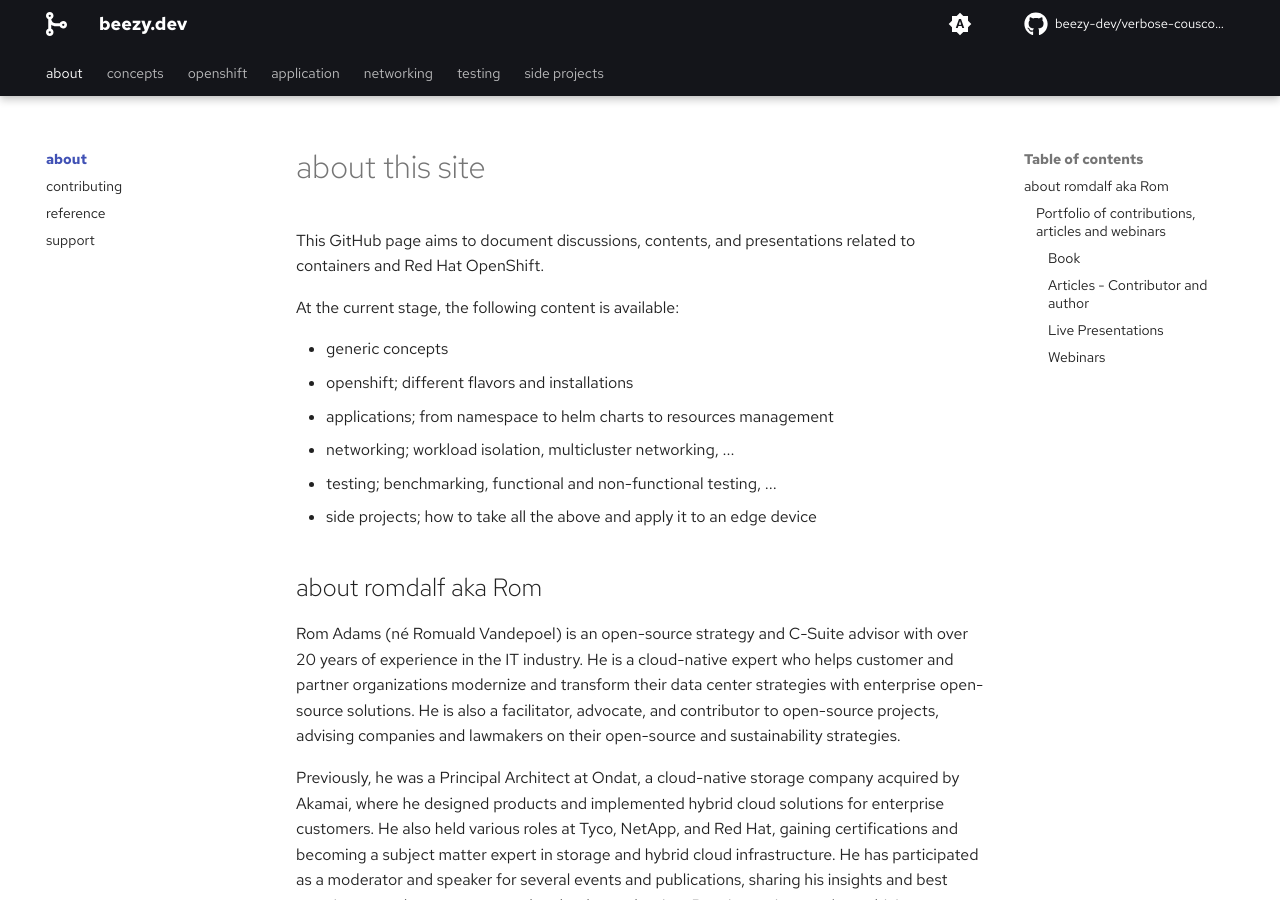
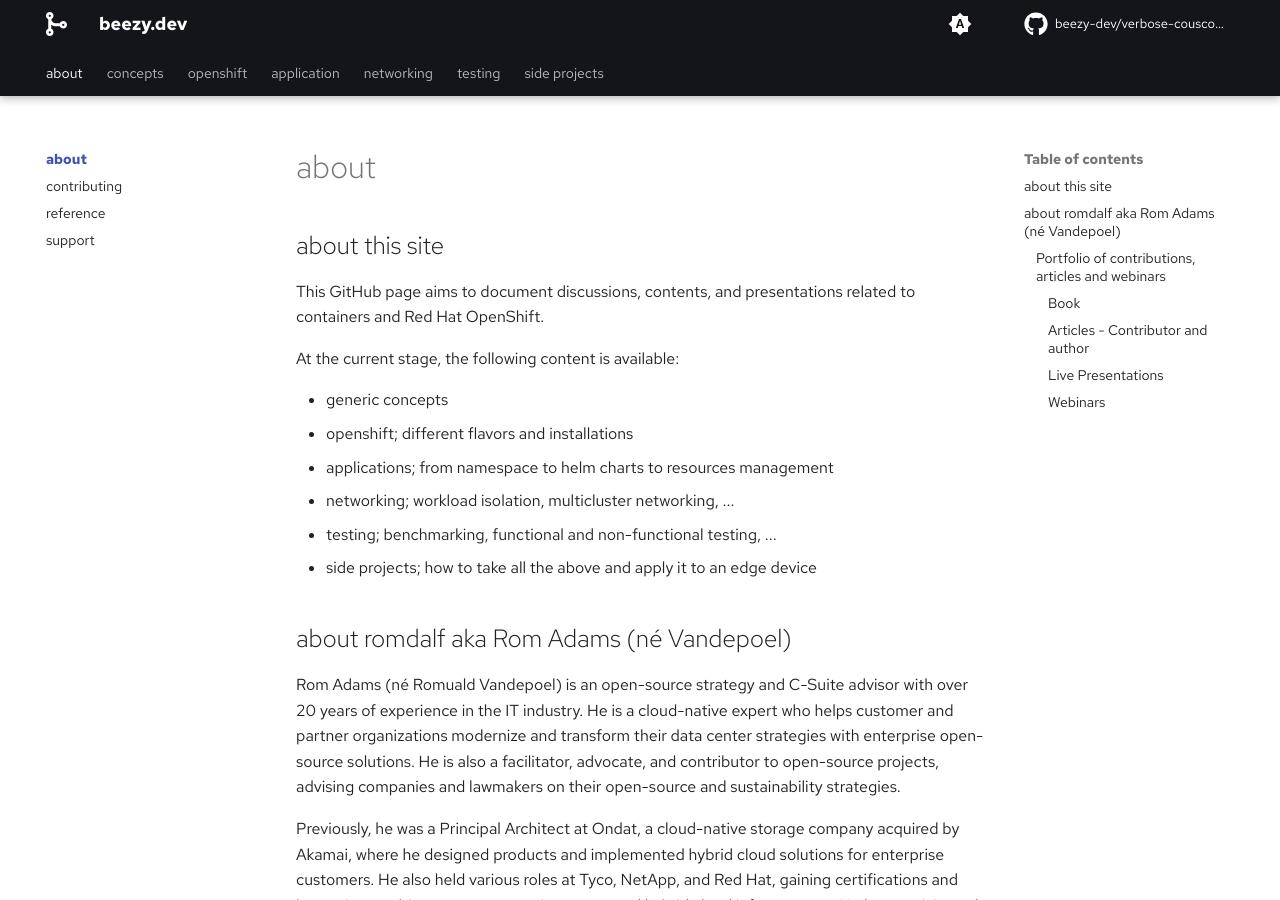
Before and after one commit to beezy-dev/verbose-couscous, an MkDocs documentation site: the page built from docs/index.md, in a window 1280 px wide and 900 px high. Built offline with MkDocs 1.6.1 and Material for MkDocs 9.7.7, drawn with Linux system fonts in a browser that asks for light colours; some web fonts are replaced; comment, search, counter and statistics services are not loaded.

Commit message:
merge with ocp-projects

```diff
--- a/docs/index.md
+++ b/docs/index.md
@@ -1,5 +1,6 @@
+# about
 
-# about this site
+## about this site
 
 This GitHub page aims to document discussions, contents, and presentations related to containers and Red Hat OpenShift.
 
@@ -12,7 +13,7 @@ At the current stage, the following content is available:
 * testing; benchmarking, functional and non-functional testing, ...
 * side projects; how to take all the above and apply it to an edge device
 
-## about romdalf aka Rom
+## about romdalf aka Rom Adams (né Vandepoel)
 
 Rom Adams (né Romuald Vandepoel) is an open-source strategy and C-Suite advisor with over 20 years of experience in the IT industry. He is a cloud-native expert who helps customer and partner organizations modernize and transform their data center strategies with enterprise open-source solutions. He is also a facilitator, advocate, and contributor to open-source projects, advising companies and lawmakers on their open-source and sustainability strategies.
 
```
